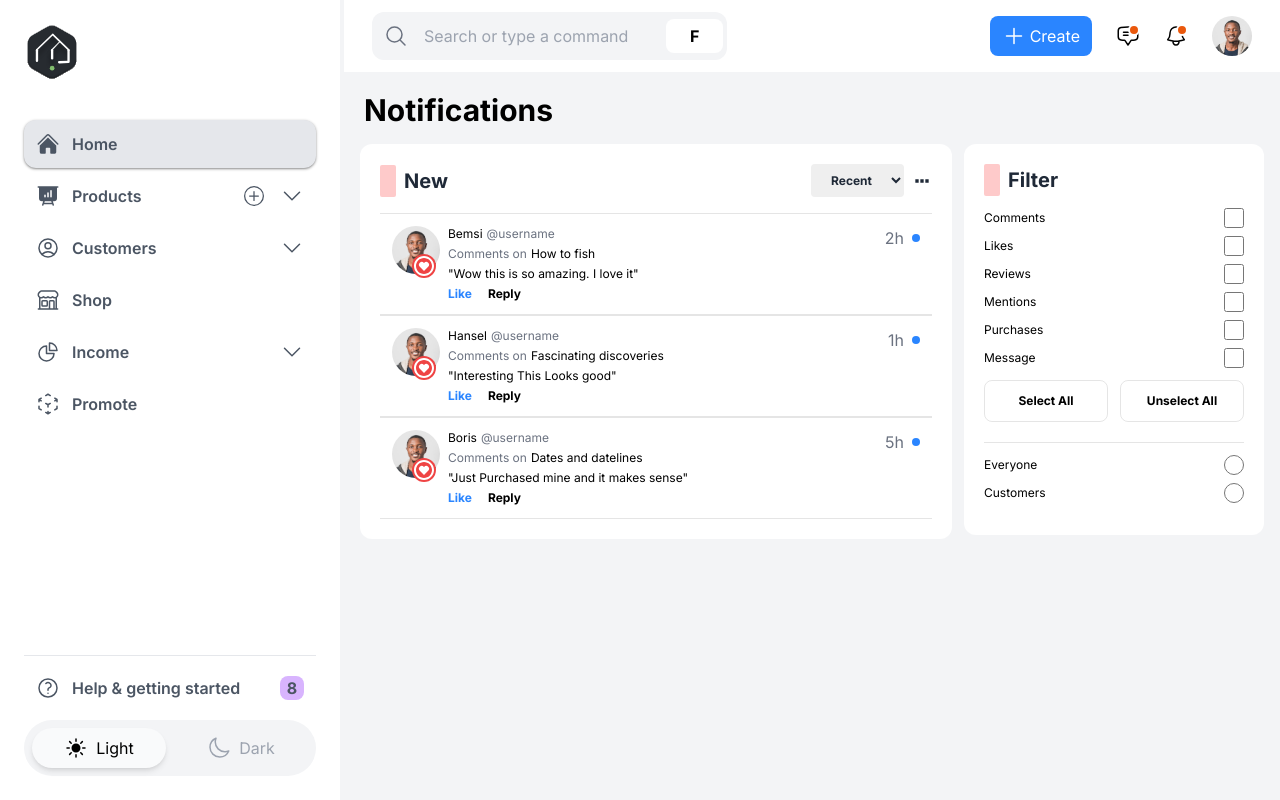
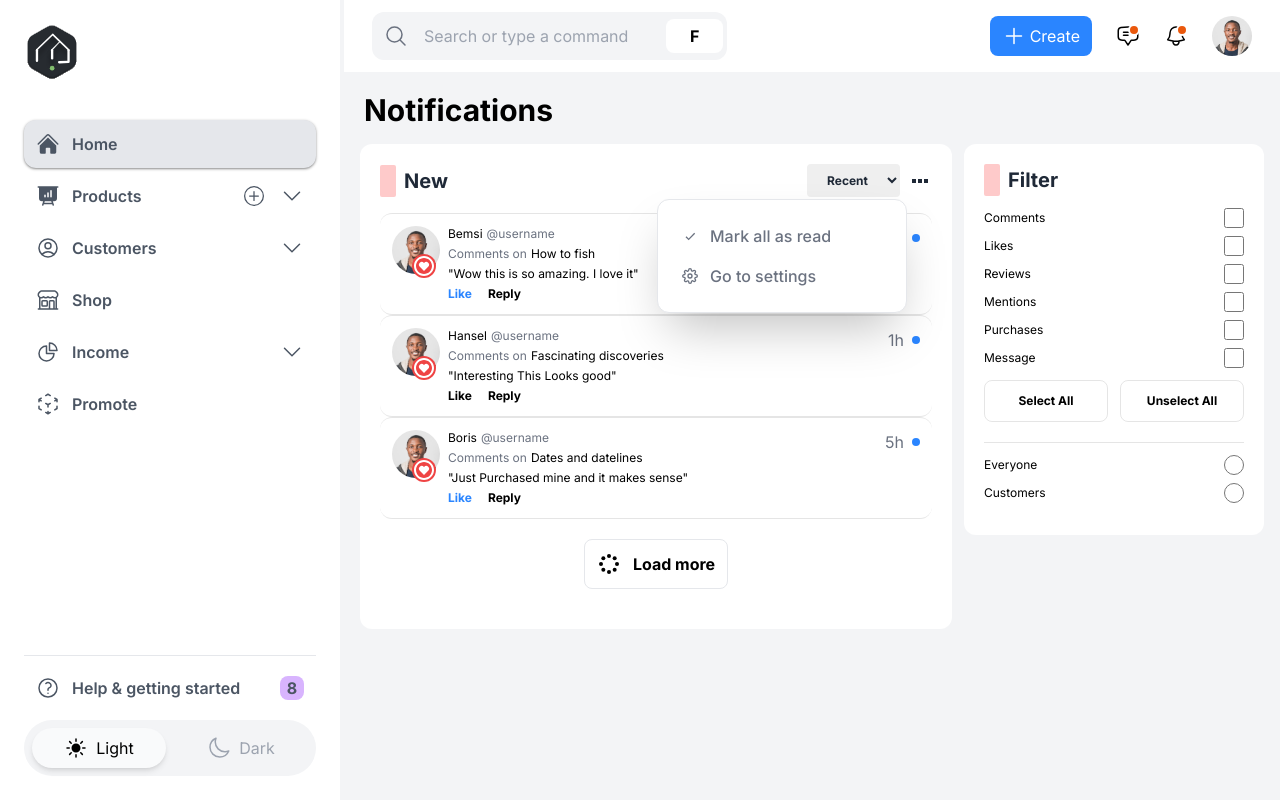
Before and after one commit to IdealBox/Fairlyx-FrontEnd-NEW, a React (Create React App) app: page /vendor/notifications in a window 1280 px wide. Both pictures are taken after a click on the icon 922 px from the left and 180 px from the top of the page. Built offline with nearby package versions, Linux system fonts and the light colour scheme.

Commit message:
clean up and improvement

```diff
--- a/src/components/HeaderModal.tsx
+++ b/src/components/HeaderModal.tsx
@@ -29,6 +29,7 @@ const HeaderModal = ({
         <div
           onClick={() => {
             if (showModal === "notification") {
+              navigate("/vendor/notifications");
             }
             setShowModal("");
           }}
--- a/src/screens/vendor/notifications/components/CommentComponent.tsx
+++ b/src/screens/vendor/notifications/components/CommentComponent.tsx
@@ -23,7 +23,7 @@ const CommentComponent = ({
   const [isLiked, setIsLiked] = useState(liked);
   const [comment, setComment] = useState("");
   return (
-    <div className="w-full flex border-y border-y-black/10 items-start dark:text-white gap-2 p-3">
+    <div className="w-full flex hover:bg-black/5 rounded-xl dark:hover:bg-white/5 border-y border-y-black/10 items-start dark:text-white gap-2 p-3">
       <div className="">
         <img
           src={image}
@@ -88,7 +88,7 @@ const CommentComponent = ({
                     setComment(e.target.value);
                   }}
                   placeholder="Leave something to reply"
-                  className="w-full outline-none text-xs"
+                  className="w-full outline-none bg-gray-200 dark:bg-white/5 p-1 rounded text-xs"
                 />
               </div>
               <div className="flex gap-2">
@@ -97,7 +97,7 @@ const CommentComponent = ({
                     onClick={() => {
                       setShowComment(false);
                     }}
-                    className="bg-primary-1/60 rounded-lg text-xs p-2 px-3 text-white/90"
+                    className="bg-primary-1/60 cursor-not-allowed rounded-lg text-xs p-2 px-3 text-white/90"
                   >
                     Reply
                   </button>
@@ -115,7 +115,7 @@ const CommentComponent = ({
                   onClick={() => {
                     setShowComment(false);
                   }}
-                  className="border rounded-lg text-xs p-2 px-3 text-black/90"
+                  className="border rounded-lg dark:text-white/70 dark:border-white/10 text-xs p-2 px-3 text-black/90"
                 >
                   Cancel
                 </button>
--- /dev/null
+++ b/src/screens/vendor/notifications/components/LoadMore.tsx
@@ -0,0 +1,21 @@
+import React, { useState } from "react";import { BiLoaderCircle } from "react-icons/bi";
+
+const LoadMoreButton = () => {
+  const [loading, setLoading] = useState(false);
+  return (
+
+    <button
+    onClick={() => {
+      setLoading(!loading);
+    }}
+    className="border font-bold dark:border-white/5 dark:text-white rounded-lg flex items-center mx-auto my-5 gap-3 p-3"
+  >
+    <BiLoaderCircle
+      className={`w-6 h-6 ${loading ? "animate-spin" : ""}`}
+    />
+    Load more
+  </button>
+  );
+};
+
+export default LoadMoreButton;
--- a/src/screens/vendor/notifications/components/NotificationList.tsx
+++ b/src/screens/vendor/notifications/components/NotificationList.tsx
@@ -1,7 +1,9 @@
-import React from "react";
+import React, { useState } from "react";
 import { HeaderComponent } from "../../../../components";
-import { BiDotsHorizontal } from "react-icons/bi";
+import { BiCheck, BiDotsHorizontal, BiLoaderCircle } from "react-icons/bi";
 import CommentComponent from "./CommentComponent";
+import { FiSettings } from "react-icons/fi";
+import LoadMoreButton from "./LoadMore";
 
 const NotificationList = () => {
   const comments = [
@@ -16,7 +18,7 @@ const NotificationList = () => {
     },
     {
       commentText: "Interesting This Looks good",
-      isLiked: true,
+      isLiked: false,
       authorName: "Hansel",
       userName: "Laurhist",
       commentTitle: "Fascinating discoveries",
@@ -33,6 +35,7 @@ const NotificationList = () => {
       image: "/profile.jpg",
     },
   ];
+  const [showModal, setShowModal] = useState(false);
   return (
     <div className="bg-white dark:bg-app-neutral-700 rounded-xl w-full p-5">
       <HeaderComponent
@@ -42,7 +45,34 @@ const NotificationList = () => {
             <select className="rounded dark:bg-white/5 dark:text-white/60 text-xs p-2 px-4">
               <option>Recent</option>
             </select>
-            <BiDotsHorizontal />
+            <BiDotsHorizontal
+              className="w-6 h-6 cursor-pointer"
+              onClick={() => {
+                setShowModal(!showModal);
+              }}
+            />
+            {showModal && (
+              <div className="bg-white dark:bg-app-neutral-700 text-base shadow-2xl font-medium border rounded-xl p-4 absolute mt-[150px] w-[250px] -ml-[150px]">
+                <div
+                  onClick={() => {
+                    setShowModal(!showModal);
+                  }}
+                  className="flex gap-3 text-gray-500 p-2 cursor-pointer rounded-lg items-center hover:bg-black/5 dark:hover:bg-white/5"
+                >
+                  <BiCheck />
+                  Mark all as read
+                </div>
+                <div
+                  onClick={() => {
+                    setShowModal(!showModal);
+                  }}
+                  className="flex gap-3 text-gray-500 p-2 cursor-pointer rounded-lg items-center hover:bg-black/5 dark:hover:bg-white/5"
+                >
+                  <FiSettings />
+                  Go to settings
+                </div>
+              </div>
+            )}
           </div>
         }
       />
@@ -58,6 +88,7 @@ const NotificationList = () => {
           liked={elem.isLiked}
         />
       ))}
+      <LoadMoreButton />
     </div>
   );
 };
```
